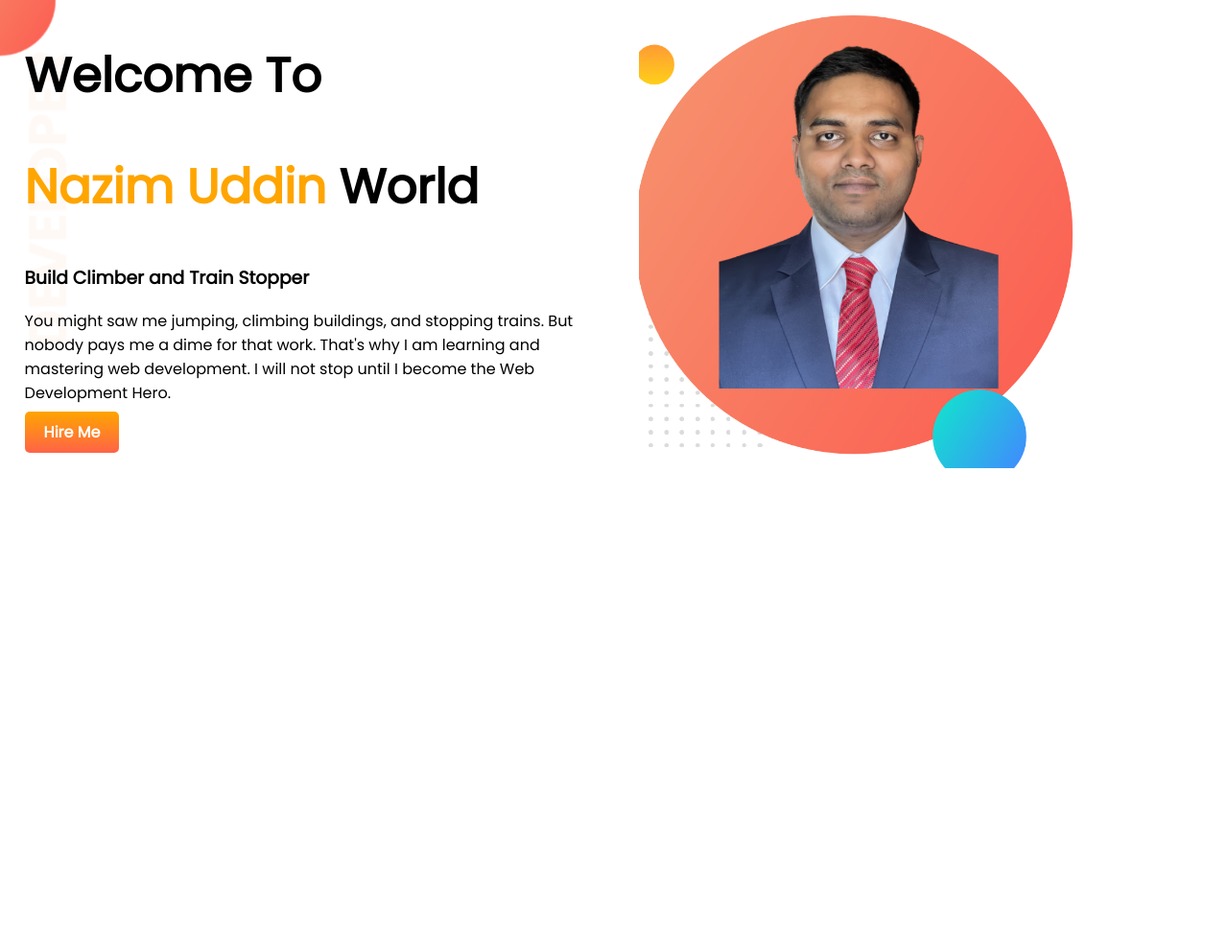
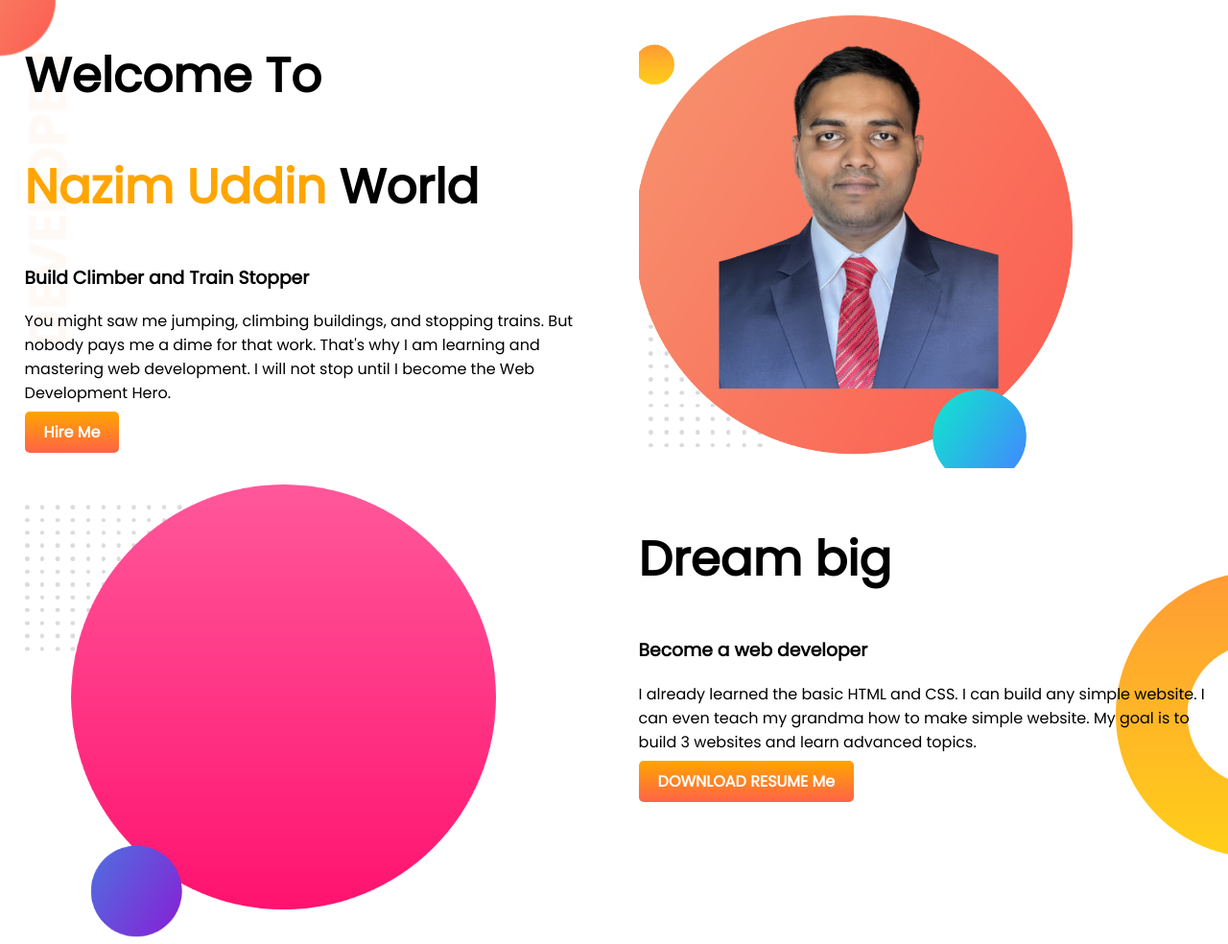
Before and after one commit to nazim9290/developer-portfolio, a plain HTML site: page index.html in a window 1280 px wide. Shown: the whole page at 96% size. Before the commit the page ends 800 px from the top, so only its background shows below. Drawn offline with Linux system fonts and the light colour scheme.

Commit message:
dream big

```diff
--- a/index.html
+++ b/index.html
@@ -32,6 +32,23 @@
         </div>
     </section>
 
+    <section class="dream-big">
+        <div class="half-width">
+            <img src="images/my-bg2.png" alt="">
+        </div>
+        <div class="half-width">
+            <h1>Dream big</h1>
+            <h3>Become a web developer</h3>
+            <p>I already learned the basic HTML and CSS. I can build any simple website. I can even teach my grandma how
+                to make simple
+                website. My goal is to build 3 websites and learn advanced topics.</p>
+            <a class="link-button" href="https://www.linkedin.com/in/md-nazim-uddin-8152b5201/" target="_blank">DOWNLOAD
+                RESUME
+                Me</a>
+        </div>
+
+    </section>
+
 
 
 </body>
--- a/style.css
+++ b/style.css
@@ -31,3 +31,9 @@ section{
     background-image: url(images/top-banner.png);
     background-repeat: no-repeat;
 }
+.dream-big{
+    background-image: url(images/dream-bg.png);
+    background-repeat: no-repeat;
+    background-position: right;
+    margin-top: 10px;
+}
```
